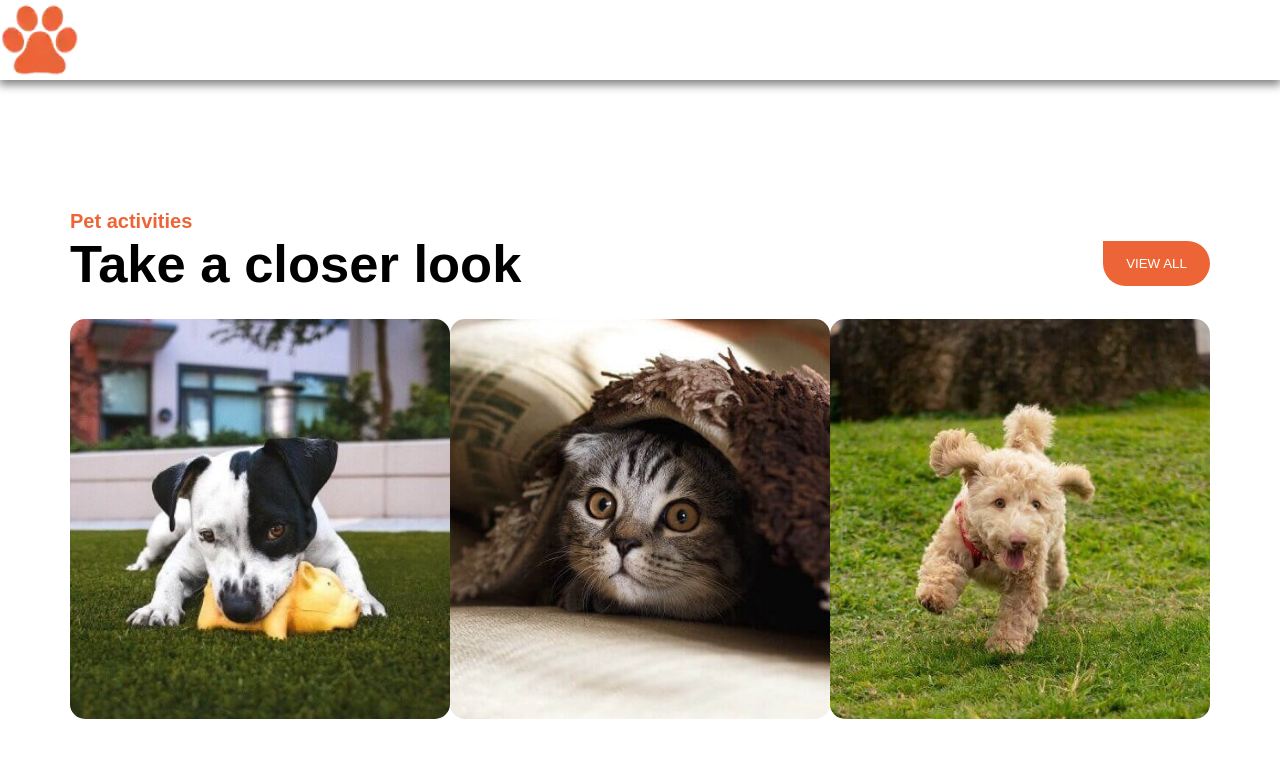
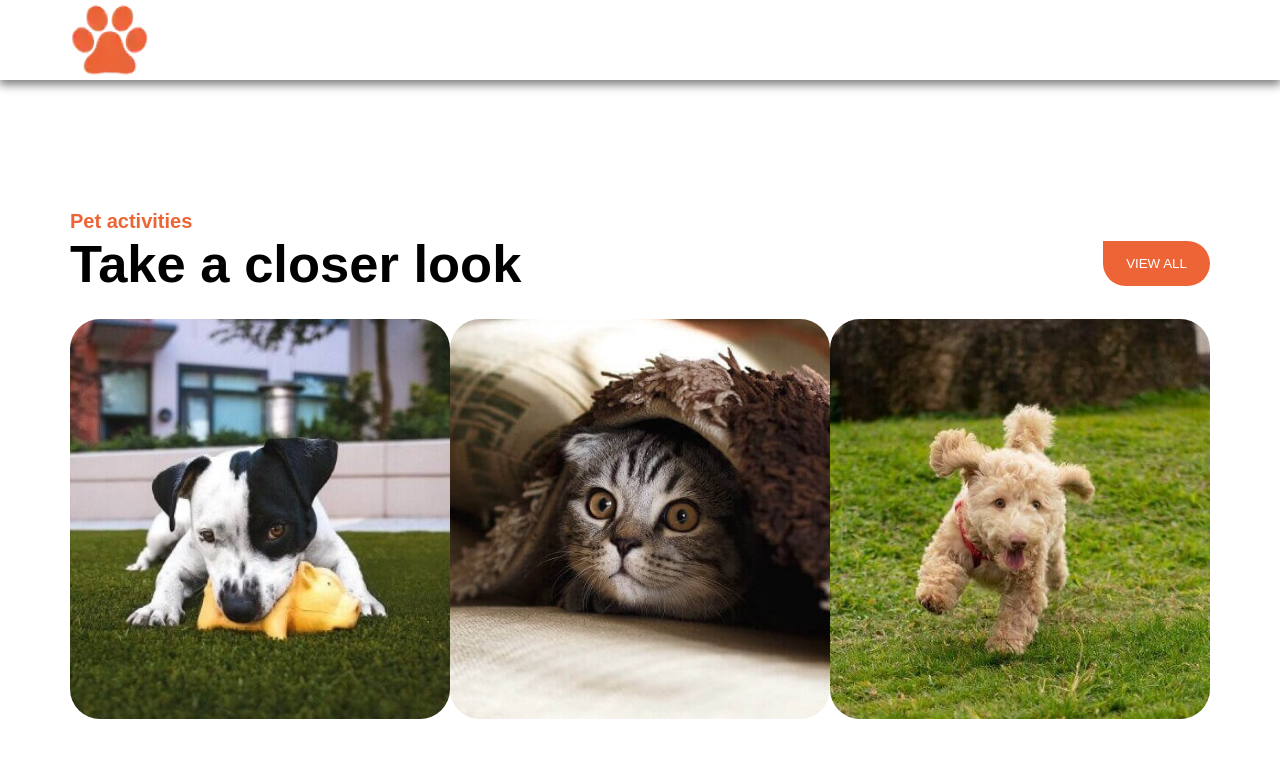
Before and after one commit to victorandujar/202301-w1ch4-Victor-Andujar, a website built with Parcel: page src/index.html in a window 1280 px wide. Built offline with nearby package versions, Linux system fonts and the light colour scheme; files whose address does not match are found by name.

Commit message:
add padding to headers logo

```diff
--- a/src/css/style.css
+++ b/src/css/style.css
@@ -25,8 +25,10 @@ body {
 
 .head {
   display: flex;
+  justify-content: space-between;
   margin: 0;
   box-shadow: 0 4px 9px 1px gray;
+  padding-left: var(--block-padding-horizontal);
 }
 
 .main-content {
@@ -76,7 +78,7 @@ body {
 }
 
 .main-photos__photo {
-  border-radius: 15px;
+  border-radius: 30px;
   margin-top: 10px;
   object-fit: cover;
 }
```
